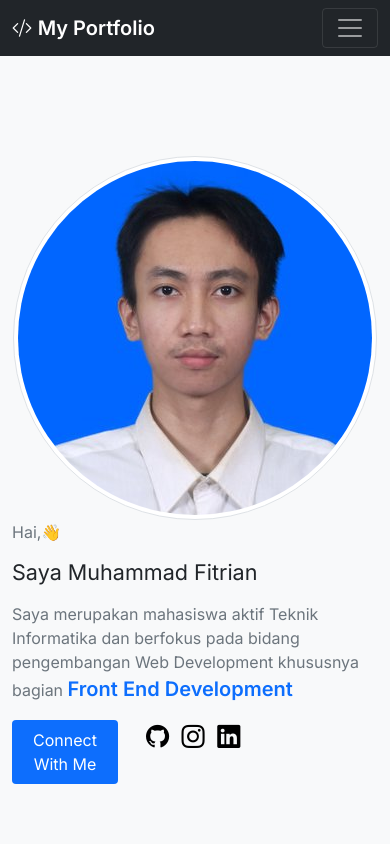
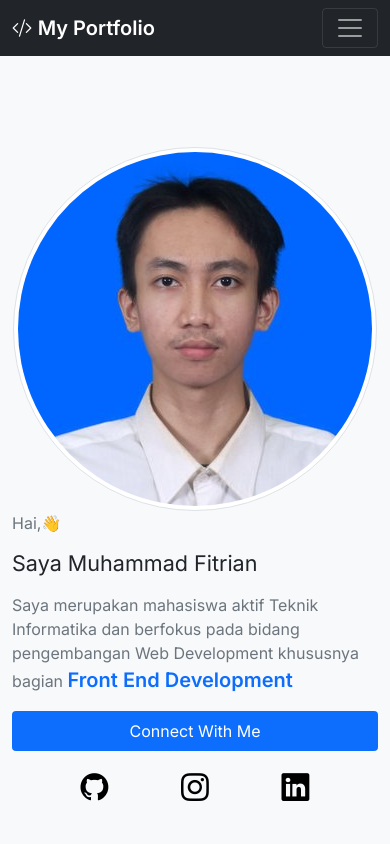
Before and after one commit to justnotiyann/justnotiyann.github.io, a website: page index.html in a window 390 px wide. Shown: the top 844 px of the page. Drawn offline with nearby package versions, Linux system fonts and the light colour scheme.

Commit message:
fix responsive icon

```diff
--- a/index.html
+++ b/index.html
@@ -59,19 +59,19 @@
             <!-- <h1 class="text-primary text-uppercase fs-3 fw-bold">A Front End Developer</h1> -->
             <p class="text-muted mt-3">Saya merupakan mahasiswa aktif Teknik Informatika dan berfokus pada bidang pengembangan Web Development khususnya bagian <span class="text-primary fw-bold fs-5">Front End Development</p>
               <div class="row">
-                <div class="col-4">
+                <div class="col-sm-12 col-md-6">
                   <p class="text-white bg-primary p-2 rounded-2 text-center connect">Connect With Me</p>
                 </div>
-                <div class="col-8">
-                  <div class="app">
+                <div class="col-sm-12 col-md-6">
+                  <div class="app text-center d-flex justify-content-evenly align-items-center">
                     <a href="https://github.com/justnotiyann" target="_blank">
-                      <i class="bi bi-github fs-3 fw-bold mx-1"></i>
+                      <i class="bi bi-github fs-1 fw-bold mx-1"></i>
                     </a>
                     <a href="https://instagram.com/just_iyann" target="_blank">
-                      <i class="bi bi-instagram fs-3 fw-bold mx-1"></i>
+                      <i class="bi bi-instagram fs-1 fw-bold mx-1"></i>
                     </a>
                     <a href="https://www.linkedin.com/in/muhammad-fitrian-735b71220/" target="_blank">
-                      <i class="bi bi-linkedin fs-3 fw-bold mx-1"></i>
+                      <i class="bi bi-linkedin fs-1 fw-bold mx-1"></i>
                     </a>
                   </div>
                 </div>
--- a/public/stylesheets/style.css
+++ b/public/stylesheets/style.css
@@ -37,3 +37,18 @@ a:hover{
     transition: 300ms;
     opacity: 80%;
 }
+
+
+@media (min-width: 576px) {
+    .app > i {
+
+    }
+}
+
+@media (min-width: 768px) { }
+
+@media (min-width: 992px) { }
+
+@media (min-width: 1200px) { }
+
+@media (min-width: 1400px) { }
```
